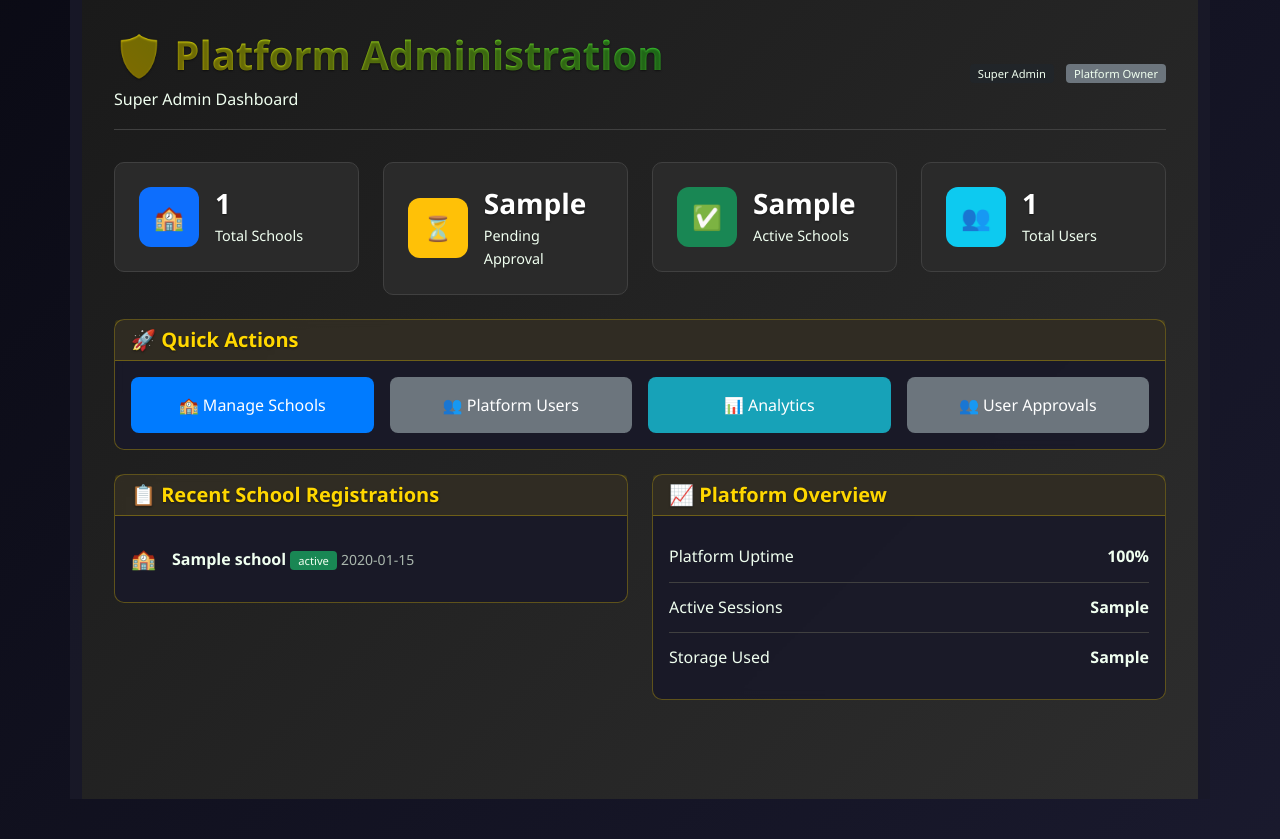
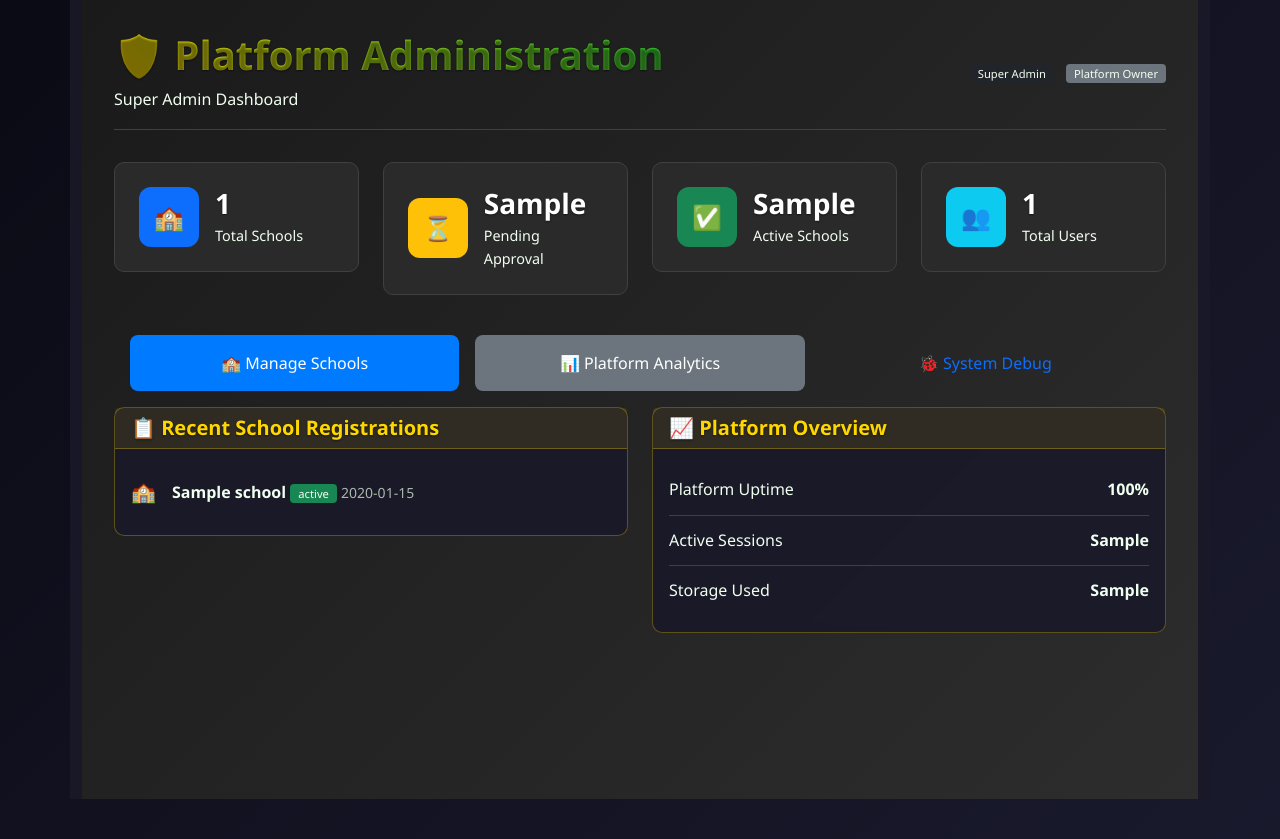
Before and after one commit to siriusbrak7/stellar-scholar, a Flask app: template templates/super_admin_dashboard.html in a window 1280 px wide. Shown: the part 101-940 px from the top of the page. Run offline with Flask 3, Linux system fonts and the light colour scheme; the template is opened without the code that fills it: most values are stand-ins (such as "Sample title", 1, 10 or a date in 2020).

Commit message:
UPDATE: Clean up super admin dashboard - remove user approvals, add analytics and debug links

```diff
--- a/templates/super_admin_dashboard.html
+++ b/templates/super_admin_dashboard.html
@@ -57,25 +57,17 @@
     </div>
 
     <!-- Quick Actions -->
-    <div class="card mb-4">
-        <div class="card-header">
-            <h5 class="mb-0">🚀 Quick Actions</h5>
-        </div>
     <div class="card-body">
     <div class="action-buttons">
         <a href="{{ url_for('super_admin_schools') }}" class="action-btn primary">
             🏫 Manage Schools
         </a>
-                <a href="{{ url_for('super_admin_schools') }}" class="action-btn secondary">
-                    👥 Platform Users
+        <a href="{{ url_for('super_admin_analytics') }}" class="action-btn secondary">
+            📊 Platform Analytics
         </a>
-                <a href="{{ url_for('super_admin_analytics') }}" class="action-btn info">
-                    📊 Analytics
+        <a href="{{ url_for('debug_data') }}" class="action-btn warning">
+            🐞 System Debug
         </a>
-                <a href="{{ url_for('super_admin_approvals') }}" class="action-btn secondary">
-                    👥 User Approvals
-                </a>
-            </div>
     </div>
 </div>
 
```
Lines whose indentation alone changed are shown as unchanged.
